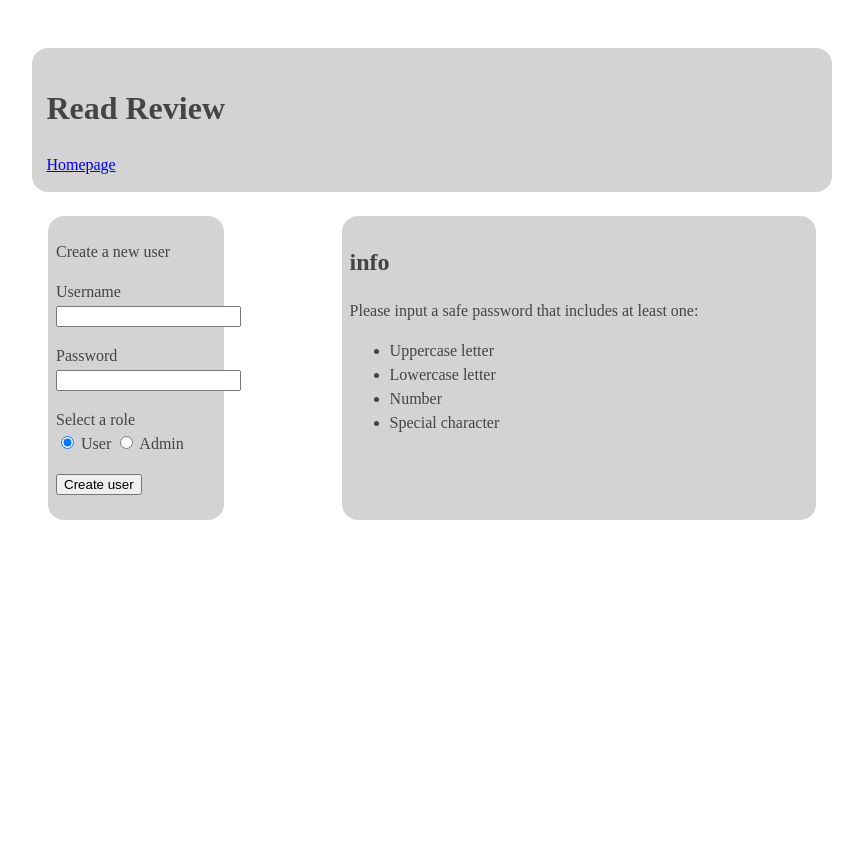
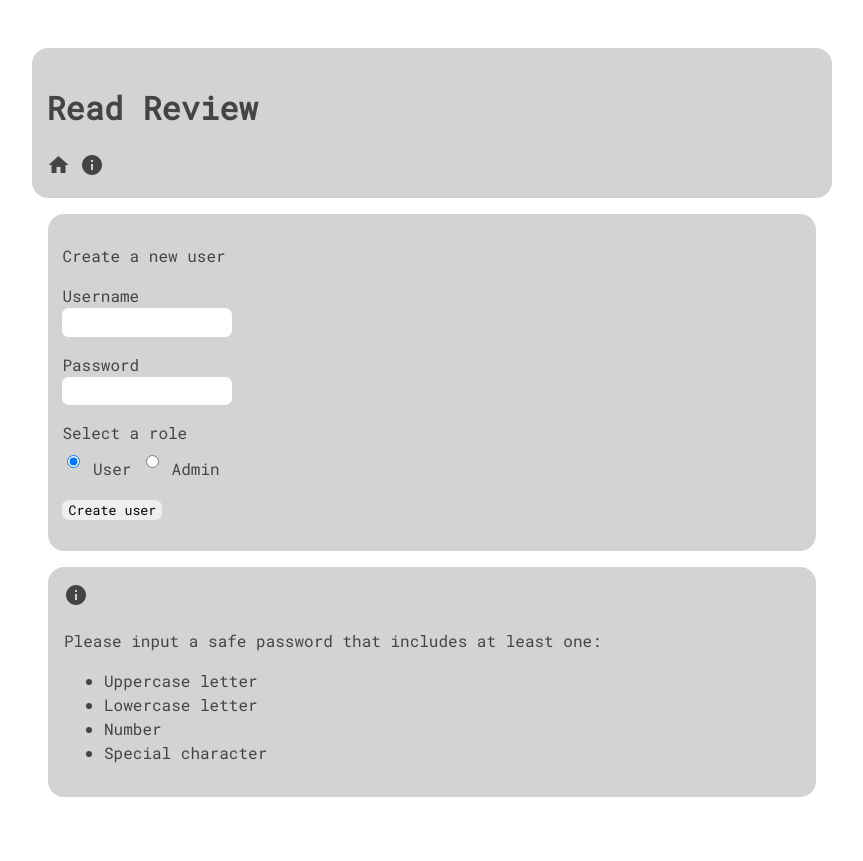
Before and after one commit to evahteri/Read-Review, a Flask app: page /sign_up in a window 1280 px wide. Shown: the whole page, without its empty margins (208-1071 px from the left). Before the commit the page ends 520 px from the top, so only its background shows below. Run offline with Flask 2, Linux system fonts and the light colour scheme.

Commit message:
added info page and more styling

```diff
--- a/src/routes.py
+++ b/src/routes.py
@@ -120,3 +120,7 @@ def create_review(book_id):
     review_service.create_review(title, review, rating, book_id)
     flash("Review created successfully!")
     return redirect("/")
+
+@app.route("/info")
+def info():
+    return render_template("/info.html")
--- a/src/static/css/main.css
+++ b/src/static/css/main.css
@@ -1,44 +1,41 @@
 body {
     margin: auto;
     max-width: 45em;
-    font-family: "Times New Roman", Times, serif;
+    font-family: "Roboto Mono", serif;
     color: #444;
     line-height: 1.5;
     padding: 3em 3em;
     max-width: 50em;
 }
-h1 {
+a {
+    text-decoration: none;
     color: #444;
+    font-weight: bold;
 }
 
-.grid-container {
-    display: grid;
-    grid-template-areas:
-    "header header"
-    "left right"
-    "left_footer right_footer";
-    gap: 0.5em;
-    padding: 1em;
+button {
+    border: none;
+    border-radius: 0.5em;
+    font-family: "Roboto Mono", serif;
+
 }
 
-.grid-container > div {
-    padding: 0.5em;
+input {
+    border: none;
+    border-radius: 0.5em;
+    height: 2em;
+    font-family: "Roboto Mono", serif;
 }
 
-
 .top5 {
-    grid-area: right;
     line-height: 0.5;
     background:  lightgray;
     border-radius: 1em;
-    max-width: 35em;
-    min-width: auto;
+    padding: 1em;
 
 }
 
-
 .header {
-    grid-area: header;
     line-height: 1.5;
     padding: 0.9em;
     background:  lightgray;
@@ -46,31 +43,9 @@ h1 {
 
 }
 
-.info_left {
-    grid-area: left;
+.info {
     line-height: 1.5;
-    padding: 0.9em;
-    background:  lightgray;
-    border-radius: 1em;
-    min-width: auto;
-    max-width: 10em;
-
-}
-
-.footer_left {
-    grid-area: left_footer;
-    line-height: 1.5;
-    padding: 0.9em;
-    background:  lightgray;
-    border-radius: 1em;
-
-}
-
-
-.info_right {
-    grid-area: right;
-    line-height: 1.5;
-    padding: 0.9em;
+    padding: 1em;
     background:  lightgray;
     border-radius: 1em;
 
@@ -85,3 +60,35 @@ h1 {
 .header + .form {
     margin: 1em;
 }
+
+.header + .top5 {
+    margin: 1em;
+}
+
+.header + .info {
+    margin: 1em;
+}
+
+.form + .info {
+    margin: 1em;
+}
+
+.info + .info {
+    margin: 1em;
+}
+
+.top5 + .info {
+    margin: 1em;
+}
+
+.top5 + .header {
+    margin: 1em;
+}
+
+
+.material-icons.md-dark { color: rgba(0, 0, 0, 0.54); }
+.material-icons.md-dark.md-inactive { color: rgba(0, 0, 0, 0.26); }
+.material-icons.md-18 { font-size: 18px; }
+.material-icons.md-24 { font-size: 24px; }
+.material-icons.md-36 { font-size: 36px; }
+.material-icons.md-48 { font-size: 48px; }
--- a/src/templates/book_results.html
+++ b/src/templates/book_results.html
@@ -4,6 +4,7 @@
 {% block content %}
 <h2>Search results</h2>
 {% for result in results %}
+    <div class="info">
         Author: {{ result.first_name }} {{ result.last_name }}<br>
         Title: {{ result.title }} <br>
         {% if session.username %}
@@ -12,6 +13,7 @@
         <p>Please sign in to review</p>
         {% endif %}
     <hr>
+    </div>
 {% endfor %}
 </div>
 {% endblock %}
--- a/src/templates/layout.html
+++ b/src/templates/layout.html
@@ -1,10 +1,19 @@
 <!doctype html>
+<link href="https://fonts.googleapis.com/icon?family=Material+Icons"
+      rel="stylesheet">
+<link rel="stylesheet"
+      href="https://fonts.googleapis.com/css?family=Roboto Mono">
 <link rel="stylesheet" href="{{ url_for('static', filename='../static/css/main.css') }}">
 <meta name="viewport" content="width=device-width, initial-scale=1">
 <title>Read Review - {% block title %}{% endblock %}</title>
   <div class="header">
     <h1>Read Review</h1>
-    <a href="/">Homepage</a>
+    <a href="/">
+      <span class="material-icons">home</span>
+    </a>
+    <a href="/info">
+      <span class="material-icons">info</span>
+    </a>
     {% with messages = get_flashed_messages() %}
     {% if messages %}
     <ul class=flashes>
--- a/src/templates/sign_up.html
+++ b/src/templates/sign_up.html
@@ -2,8 +2,8 @@
 {% extends "layout.html" %}
 {% block title %}Sign up{% endblock %}
 {% block content %}
-<div class="grid-container">
-    <div class=info_left>
+
+<div class=form>
     <form action="/create_user" method="POST">
         <p>Create a new user</p>
     <p>
@@ -20,11 +20,11 @@
         <input type="radio" name="role" value="1" > Admin
     </p>
     <p>
-            <input type="submit" value="Create user">
+        <button type="submit">Create user</button>
     </form>
 </div>
-    <div class="info_right">
-        <h2>info</h2>
+<div class="info">
+    <span class="material-icons">info</span>
     <p>Please input a safe password that includes at least one:</p>
     <ul>
         <li>Uppercase letter</li>
@@ -32,6 +32,5 @@
         <li>Number</li>
         <li>Special character</li>
     </ul>
-
 </div>
 {% endblock %}
```
Also changed, not shown: src/templates/homepage.html (+28 -28 lines), src/templates/info.html (added, +13 -0 lines). Lines whose indentation alone changed are shown as unchanged.
